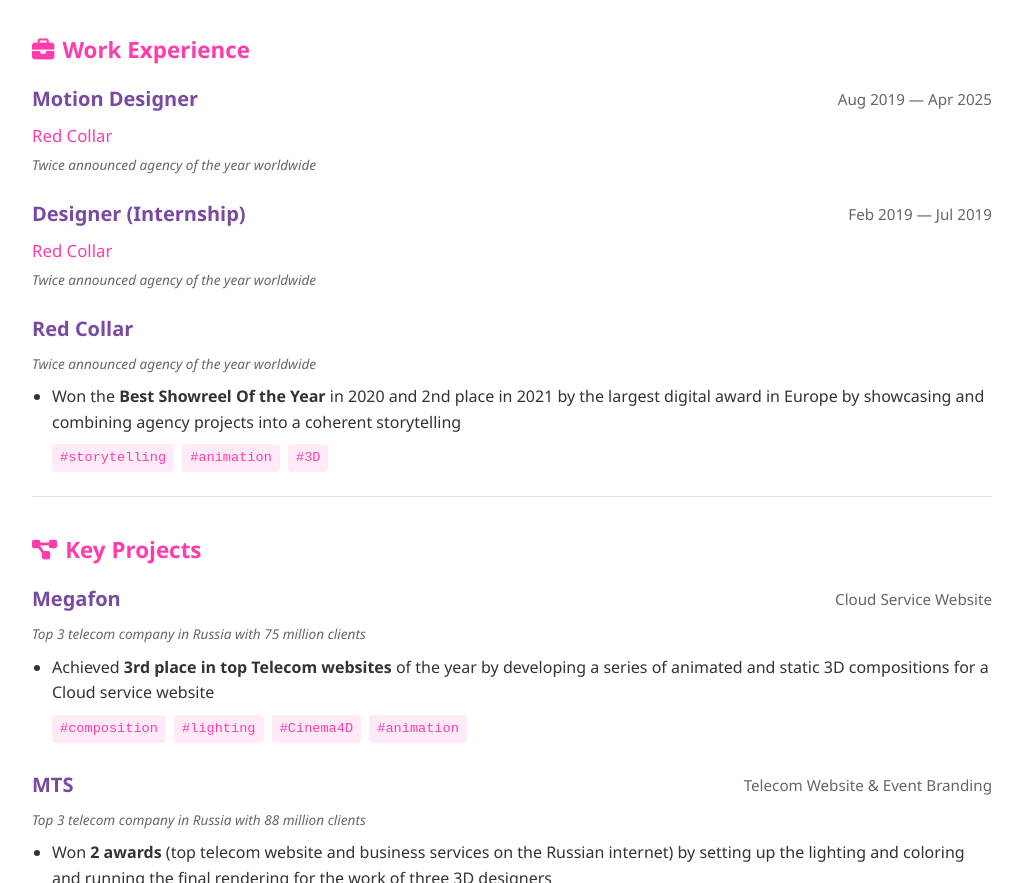
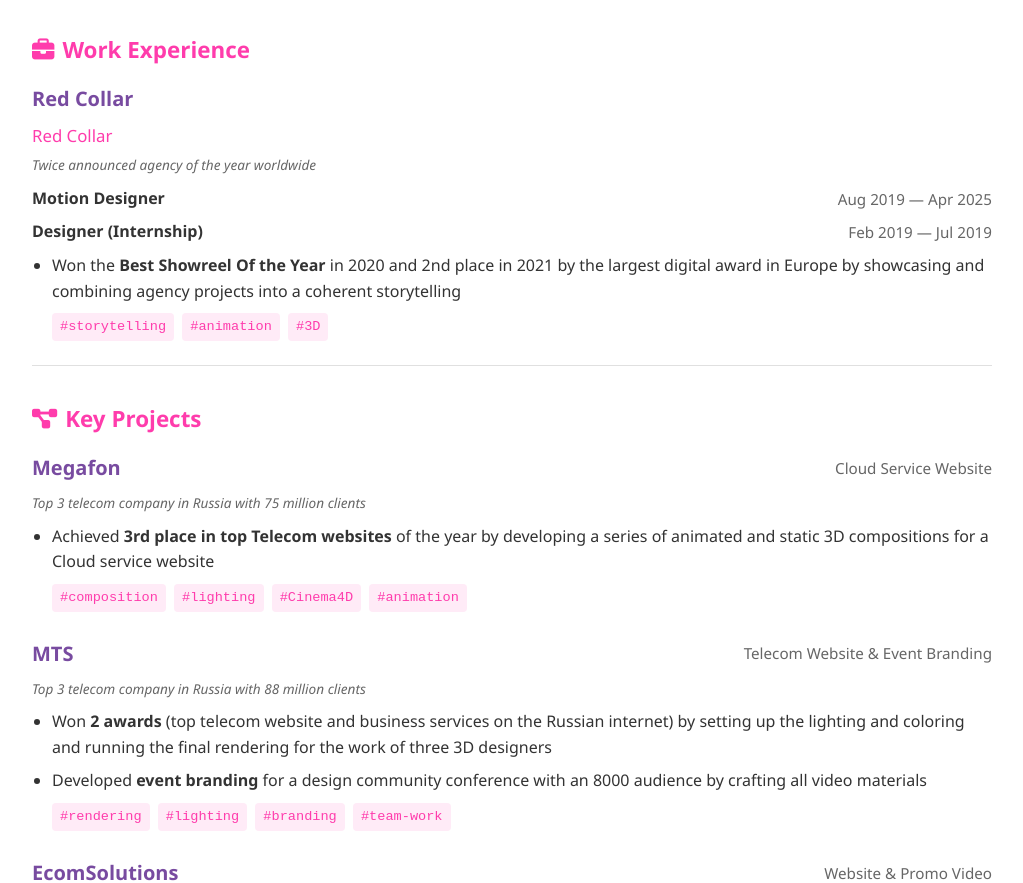
Before and after one commit to ChernikovaOlga/CV, a plain HTML site: page index.html in a window 1280 px wide. Shown: the part 905-1788 px from the top of the page, without its empty margins (128-1151 px from the left). Drawn offline with nearby package versions, Linux system fonts and the light colour scheme.

Commit message:
Update index.html

```diff
--- a/index.html
+++ b/index.html
@@ -179,34 +179,34 @@
             </div>
         </section>
 
-        <!-- Experience - Убрано описание из li -->
+        <!-- Experience - Переработанная структура -->
         <section class="section">
             <h2 class="section-title"><i class="fas fa-briefcase"></i> Work Experience</h2>
 
-            <div class="experience-item">
-                <div class="job-header">
-                    <h3 class="job-title">Motion Designer</h3>
-                    <span class="date">Aug 2019 — Apr 2025</span>
-                </div>
-                <div class="company"><a href="https://redcollar.ru/en/" target="_blank" rel="noopener noreferrer">Red Collar</a></div>
-                <div class="company-description">Twice announced agency of the year worldwide</div>
-            </div>
-
-            <div class="experience-item">
-                <div class="job-header">
-                    <h3 class="job-title">Designer (Internship)</h3>
-                    <span class="date">Feb 2019 — Jul 2019</span>
-                </div>
-                <div class="company"><a href="https://redcollar.ru/en/" target="_blank" rel="noopener noreferrer">Red Collar</a></div>
-                <div class="company-description">Twice announced agency of the year worldwide</div>
-            </div>
-
-            <!-- Проект Red Collar перемещен в раздел Work Experience -->
+            <!-- Компания Red Collar как основной элемент -->
             <div class="experience-item">
                 <div class="job-header">
                     <h3 class="job-title">Red Collar</h3>
                 </div>
+                <div class="company"><a href="https://redcollar.co/" target="_blank" rel="noopener noreferrer">Red Collar</a></div>
                 <div class="company-description">Twice announced agency of the year worldwide</div>
+
+                <!-- Позиции как подпункты -->
+                <div class="position-item">
+                    <div class="job-header">
+                        <h4 class="position-title">Motion Designer</h4>
+                        <span class="date">Aug 2019 — Apr 2025</span>
+                    </div>
+                </div>
+
+                <div class="position-item">
+                    <div class="job-header">
+                        <h4 class="position-title">Designer (Internship)</h4>
+                        <span class="date">Feb 2019 — Jul 2019</span>
+                    </div>
+                </div>
+
+                <!-- Проект Red Collar -->
                 <ul class="responsibilities">
                     <li>Won the <strong>Best Showreel Of the Year</strong> in 2020 and 2nd place in 2021 by the largest digital award in Europe by showcasing and combining agency projects into a coherent storytelling</li>
                     <span class="tag">#storytelling</span> <span class="tag">#animation</span> <span class="tag">#3D</span>
@@ -275,7 +275,6 @@
                 <div class="company-description">Fintech app with 723,000 WAU and 1.4 million clients</div>
                 <ul class="responsibilities">
                     <li>Crafted <strong>10+ videos and animations</strong> for a fintech app with 723,000 WAU and 1.4 million clients including explainers and advertisements</li>
-                    <!-- Убран второй пункт описания проекта Humans -->
                 </ul>
             </div>
         </section>
```
